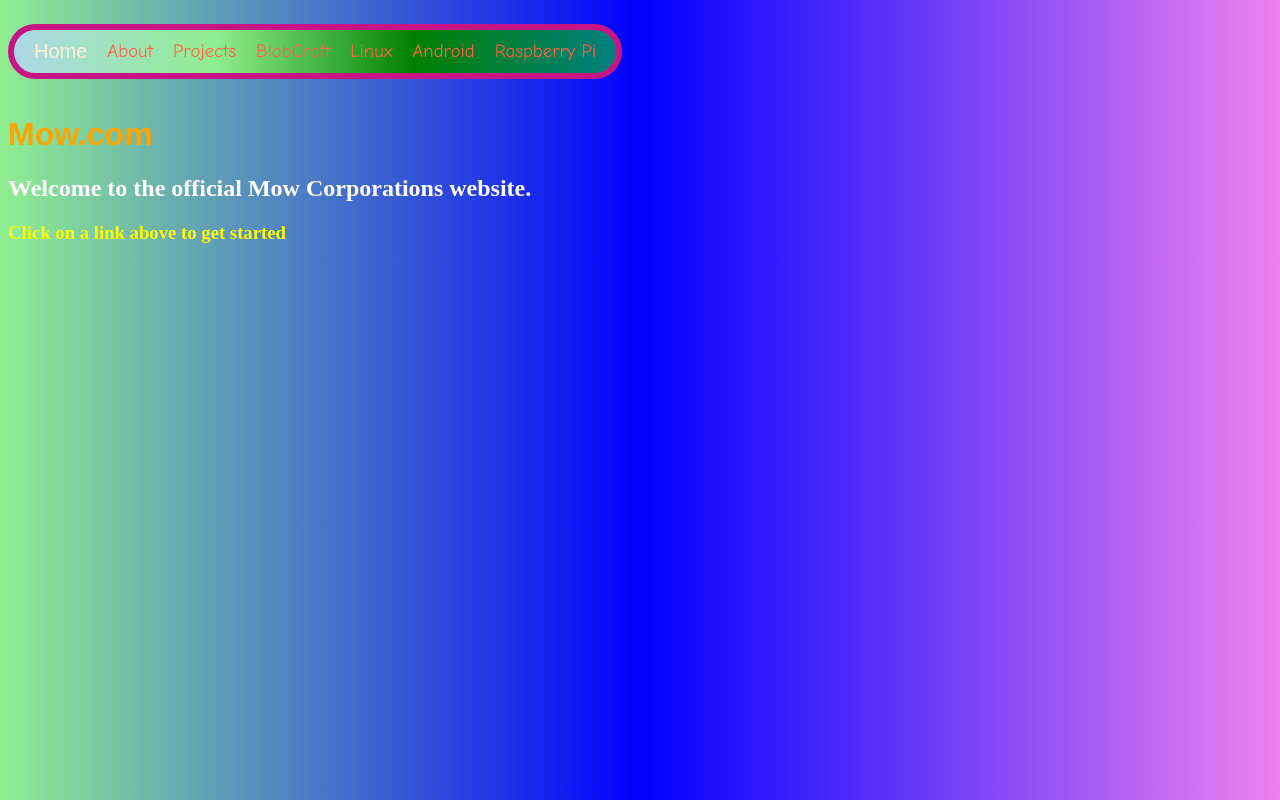
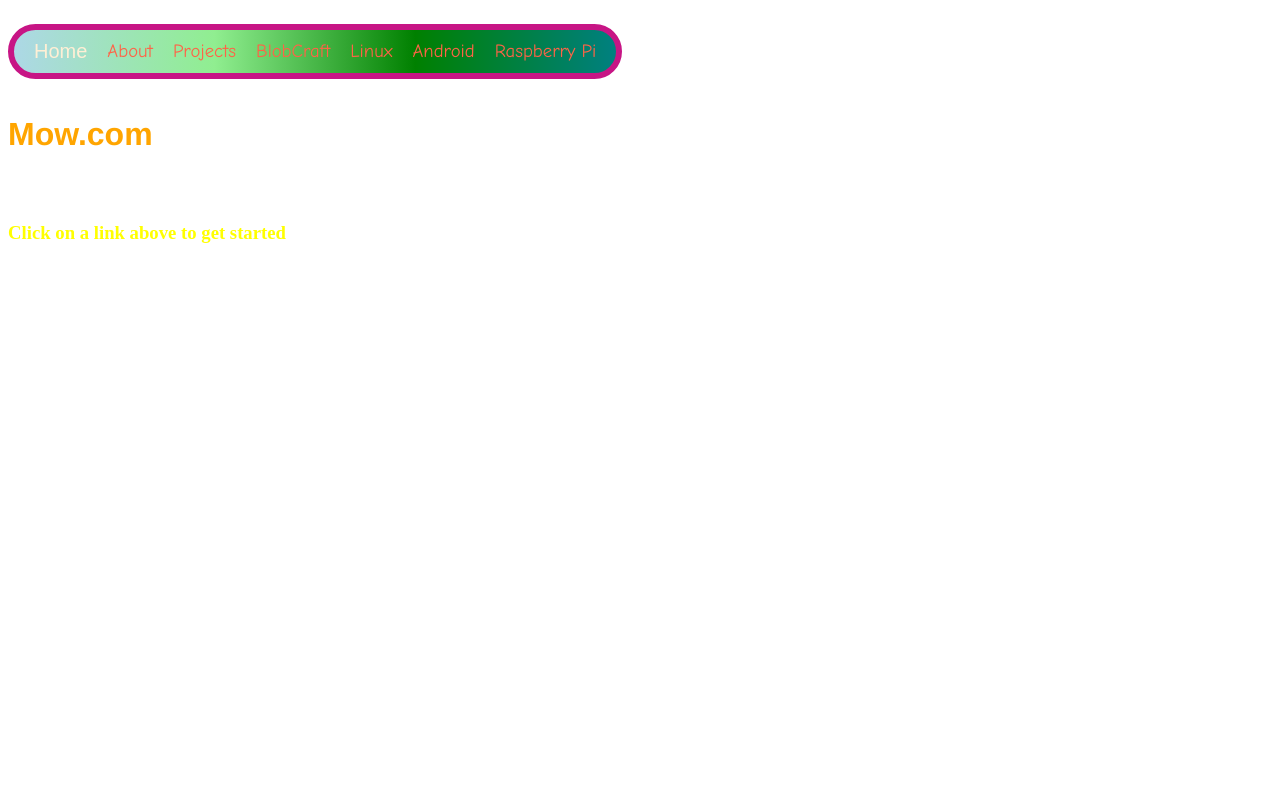
Before and after one commit to EpicEnder56/epicender56.github.io, a plain HTML site: page index.html in a window 1280 px wide. Drawn offline with Linux system fonts and the light colour scheme.

Commit message:
Update styles.css

```diff
--- a/styles.css
+++ b/styles.css
@@ -1,5 +1,5 @@
 body {
-  background: linear-gradient(to right,lightgreen,blue,violet);
+  background: linear-gradient(to right,black);
 }
 h1 {
   font-family: "Helvetica", sans-serif;
```
